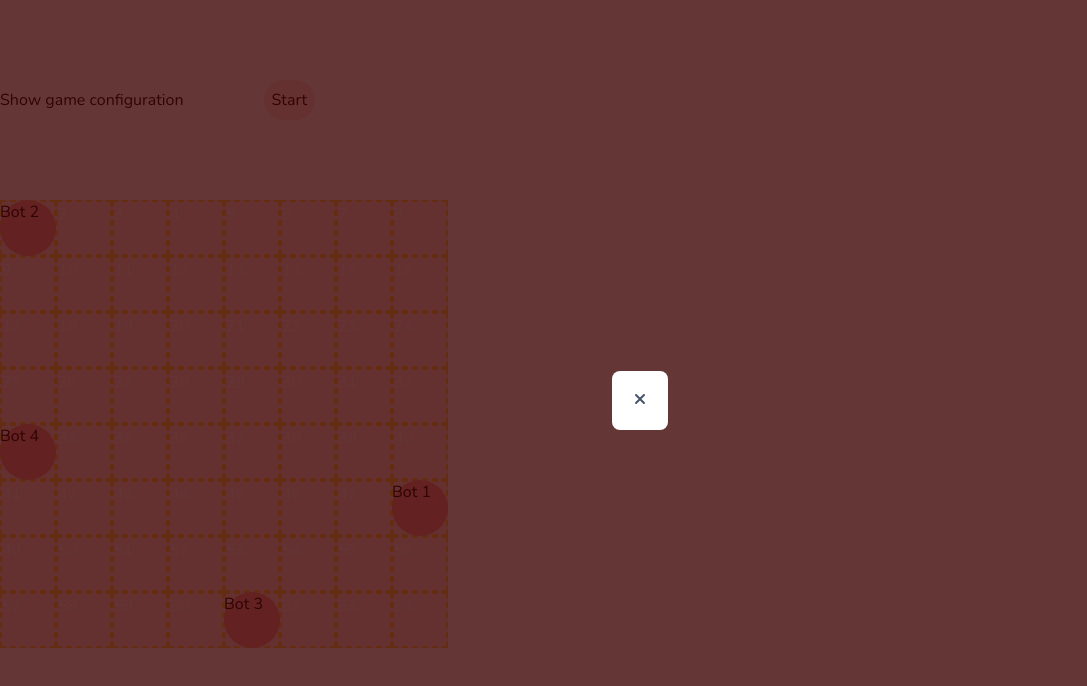
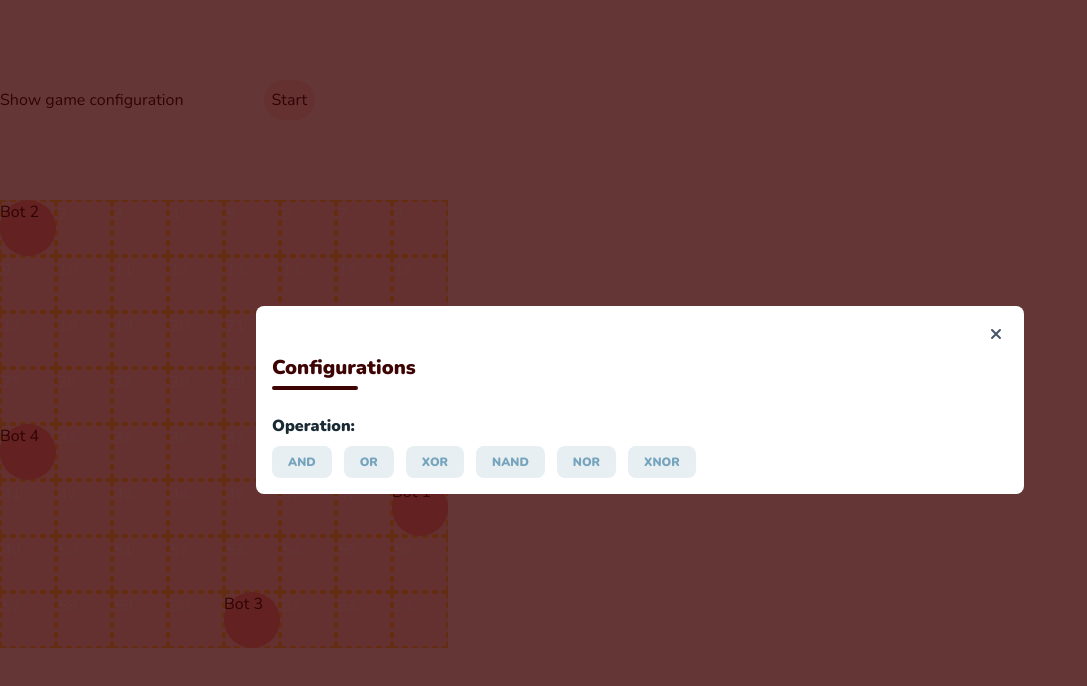
Before and after one commit to chingu-voyages/v44-tier2-team-11, a React (Vite) app: page / in a window 1280 px wide. Both pictures are taken after a click on the button "Show game configuration". Shown: the top 686 px of the page, without its empty margins (0-1087 px from the left). Built offline with nearby package versions, Linux system fonts and the light colour scheme.

Commit message:
Add operation form

```diff
--- a/src/components/GameConfigurationPanel.jsx
+++ b/src/components/GameConfigurationPanel.jsx
@@ -1,14 +1,20 @@
-import Modal from './Modal';
-
+import Modal from './base/Modal';
+import OperationForm from './forms/OperationForm';
 // NPM
 import PropTypes from 'prop-types';
 
 const GameConfigurationPanel = ({ shouldShow, onClickCloseModal }) => {
   return (
     <Modal
+      mainContentWrapperClassName="w-11/12 max-w-3xl"
       shouldShow={shouldShow}
       onClickCloseModal={onClickCloseModal}
-    ></Modal>
+    >
+      <h2 className="relative mb-8 inline-block text-xl font-black text-primary-900 before:absolute before:-bottom-2 before:left-0 before:block before:h-1 before:w-3/5 before:rounded-lg before:bg-primary-900">
+        Configurations
+      </h2>
+      <OperationForm />
+    </Modal>
   );
 };
 
--- a/src/components/Modal.jsx
+++ b/src/components/base/Modal.jsx
@@ -4,9 +4,14 @@ import { useUpdateEffect } from 'react-use';
 import anime from 'animejs';
 
 // Component
-import XMarkButtonIcon from './buttons/XMarkButtonIcon';
+import XMarkButtonIcon from '../buttons/XMarkButtonIcon';
 
-const Modal = ({ shouldShow, children, onClickCloseModal }) => {
+const Modal = ({
+  mainContentWrapperClassName,
+  shouldShow,
+  children,
+  onClickCloseModal,
+}) => {
   const rootWrapper = useRef('');
   const bgRef = useRef('');
   const contentRef = useRef('');
@@ -81,16 +86,25 @@ const Modal = ({ shouldShow, children, onClickCloseModal }) => {
       className="fixed left-0 top-0 hidden h-screen w-screen"
       ref={rootWrapper}
     >
+      {/* Background */}
       <span
         className="absolute left-0 top-0 block h-screen w-full bg-primary-900 opacity-0"
         ref={bgRef}
       ></span>
+
+      {/* Parent Content Wrapper */}
       <div className="absolute flex h-screen w-full items-center justify-center overflow-y-scroll">
+        {/* Main Content Wrapper */}
         <div
-          className="relative my-auto rounded-lg bg-white p-4"
+          className={`my-auto rounded-lg bg-white p-4 ${mainContentWrapperClassName}`}
           ref={contentRef}
         >
-          <XMarkButtonIcon onClick={onClickCloseModal} />
+          <div className="mb-2 flex justify-end">
+            <XMarkButtonIcon
+              className="right-5 top-5"
+              onClick={onClickCloseModal}
+            />
+          </div>
           <div>{children}</div>
         </div>
       </div>
--- /dev/null
+++ b/src/components/base/OperationFormButton.jsx
@@ -0,0 +1,19 @@
+import PropTypes from 'prop-types';
+
+const OperationFormButton = ({ className, operation }) => {
+  return (
+    <button
+      type="button"
+      className={`rounded-lg bg-form-300 px-4 py-2 text-xs font-black text-form-600 outline-none transition-shadow duration-100 ease-in hover:bg-form-400 focus:bg-primary-50 focus:text-primary-500 focus:ring-4 focus:ring-primary-300 ${className}`}
+    >
+      {operation}
+    </button>
+  );
+};
+
+OperationFormButton.propTypes = {
+  className: PropTypes.string,
+  operation: PropTypes.string,
+};
+
+export default OperationFormButton;
--- a/src/components/buttons/XMarkButtonIcon.jsx
+++ b/src/components/buttons/XMarkButtonIcon.jsx
@@ -1,11 +1,11 @@
 import PropTypes from 'prop-types';
 import XMarkIcon from '../icons/XMarkIcon';
 
-const XMarkButtonIcon = ({ onClick }) => {
+const XMarkButtonIcon = ({ className, onClick }) => {
   return (
     <button
       type="button"
-      className="group h-6 w-6 cursor-pointer rounded-lg p-1 outline-none transition-shadow duration-100 hover:bg-primary-50 focus:bg-primary-50 focus:ring-4 focus:ring-primary-300"
+      className={`group h-6 w-6 cursor-pointer rounded-lg p-1 outline-none transition-shadow duration-100 hover:bg-primary-50 focus:bg-primary-50 focus:ring-4 focus:ring-primary-300 ${className}`}
       onClick={onClick}
     >
       <XMarkIcon
@@ -18,6 +18,7 @@ const XMarkButtonIcon = ({ onClick }) => {
 };
 
 XMarkButtonIcon.propTypes = {
+  className: PropTypes.string,
   onClick: PropTypes.func.isRequired,
 };
 export default XMarkButtonIcon;
--- /dev/null
+++ b/src/components/forms/OperationForm.jsx
@@ -0,0 +1,23 @@
+import OperationFormButton from '../base/OperationFormButton';
+
+const OperationForm = () => {
+  const OPERATIONS = ['AND', 'OR', 'XOR', 'NAND', 'NOR', 'XNOR'];
+  return (
+    <div className="flex flex-col">
+      <span className="mb-2 text-base font-black text-form-900">
+        Operation:
+      </span>
+      <div>
+        {OPERATIONS.map((operation) => (
+          <OperationFormButton
+            key={operation}
+            operation={operation}
+            className="mr-3 last-of-type:mr-0"
+          />
+        ))}
+      </div>
+    </div>
+  );
+};
+
+export default OperationForm;
```
